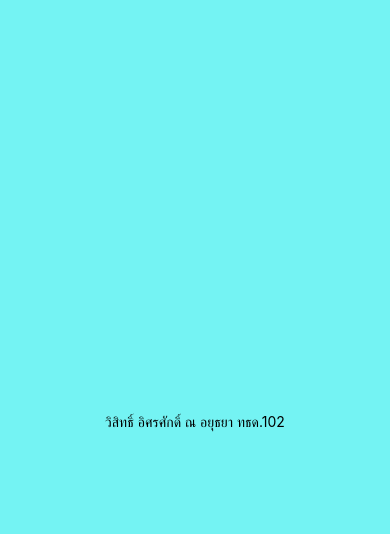
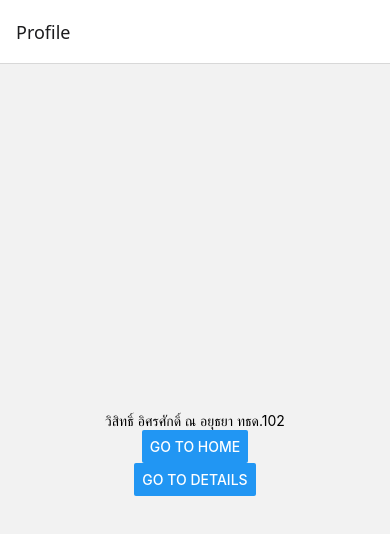
Before and after one commit to P1erro3/react-native-expo-learning, a React Native app: screen /Profile in a window 390 px wide. Shown: the top 534 px of the page. Built offline with nearby package versions, Linux system fonts and the light colour scheme.

Commit message:
feat: set up React Navigation with Home Details and Profile screens

```diff
--- a/App.js
+++ b/App.js
@@ -1,20 +1,16 @@
-import { StatusBar } from 'expo-status-bar';
-import { StyleSheet, Text, View } from 'react-native';
+
+import { NavigationContainer } from "@react-navigation/native";
+import Navigation from "./components/Navigation";
+
+
+
+
+
 
 export default function App() {
   return (
-    <View style={styles.container}>
-      <Text>วิสิทธิ์ อิศรศักดิ์ ณ อยุธยา ทธด.102</Text>
-      <StatusBar style="auto" />
-    </View>
+    <NavigationContainer>
+      <Navigation />
+    </NavigationContainer>
   );
 }
-
-const styles = StyleSheet.create({
-  container: {
-    flex: 1,
-    backgroundColor: '#74f3f3ff',
-    alignItems: 'center',
-    justifyContent: 'center',
-  },
-});
--- /dev/null
+++ b/components/Navigation.js
@@ -0,0 +1,16 @@
+import { createStackNavigator } from "@react-navigation/stack";
+import HomeScreen from "../pages/HomeScreen";
+import DetailsScreen from "../pages/DetailsScreen";
+import ProfileScreen from "../pages/ProfileScreen";
+
+const Stack = createStackNavigator();
+
+export default function App() {
+    return (
+        <Stack.Navigator>
+            <Stack.Screen name="Profile" component={ProfileScreen} />
+            <Stack.Screen name="Home" component={HomeScreen} />
+            <Stack.Screen name="Details" component={DetailsScreen} />
+        </Stack.Navigator>
+    );
+}
--- a/package.json
+++ b/package.json
@@ -10,10 +10,14 @@
     "web": "expo start --web"
   },
   "dependencies": {
+    "@react-navigation/native": "^7.1.16",
+    "@react-navigation/stack": "^7.4.4",
     "expo": "~53.0.20",
     "expo-status-bar": "~2.2.3",
     "react": "19.0.0",
-    "react-native": "0.79.5"
+    "react-native": "0.79.5",
+    "react-native-safe-area-context": "5.4.0",
+    "react-native-screens": "~4.11.1"
   },
   "devDependencies": {
     "@babel/core": "^7.20.0"
--- /dev/null
+++ b/pages/DetailsScreen.js
@@ -0,0 +1,11 @@
+import { View, Text, Button } from "react-native";
+
+export default function DetailsScreen({ navigation }) {
+    return (
+        <View style={{ flex: 1, alignItems: "center", justifyContent: "center" }}>
+            <Text>Details Screen</Text>
+            <Text></Text>
+            <Button title="Go to Profile" onPress={() => navigation.navigate("Profile")} />
+        </View>
+    );
+}
--- /dev/null
+++ b/pages/HomeScreen.js
@@ -0,0 +1,17 @@
+import { View, Text, Button } from "react-native";
+
+export default function HomeScreen({ navigation }) {
+    return (
+        <View style={{ flex: 1, alignItems: "center", justifyContent: "center" }}>
+            <Text>Home Screen</Text>
+            <Text></Text>
+            <Button
+                title="Go to Profile"
+                onPress={() => navigation.navigate("Profile")}
+            />
+
+
+
+        </View>
+    );
+}
--- /dev/null
+++ b/pages/ProfileScreen.js
@@ -0,0 +1,16 @@
+import { View, Text, Button } from "react-native";
+
+export default function ProfileScreen({ navigation }) {
+    return (
+        <View style={{ flex: 1, alignItems: "center", justifyContent: "center" }}>
+            <Text>วิสิทธิ์ อิศรศักดิ์ ณ อยุธยา ทธด.102</Text>
+            <Text></Text>
+            <Button title="Go to Home" onPress={() => navigation.navigate("Home")} />
+            <Text></Text>
+            <Button
+                title="Go to Details"
+                onPress={() => navigation.navigate("Details")}
+            />
+        </View>
+    );
+}
```
Also changed, not shown: 1 other file (tests, documents, lock files or other folders).
